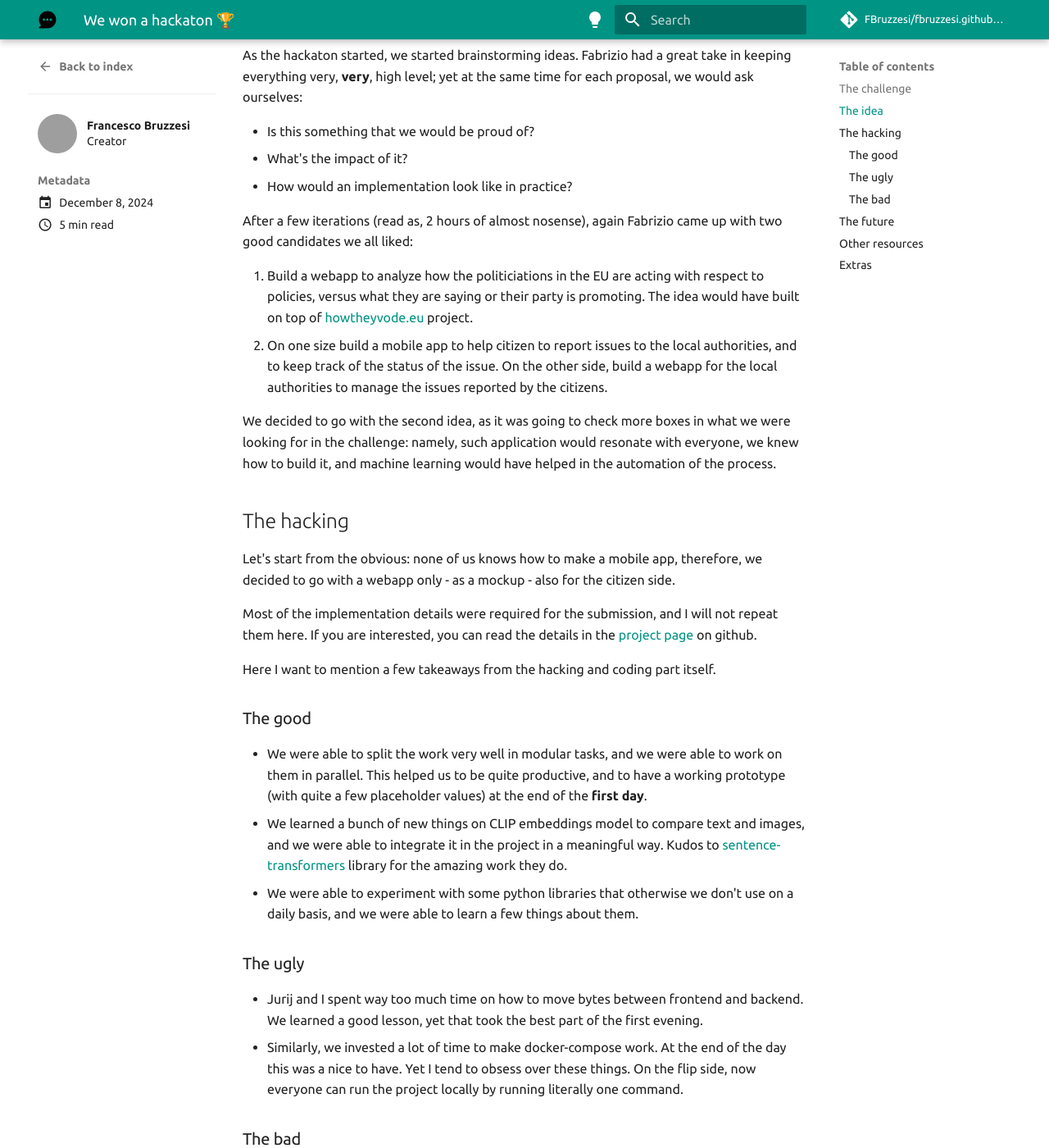
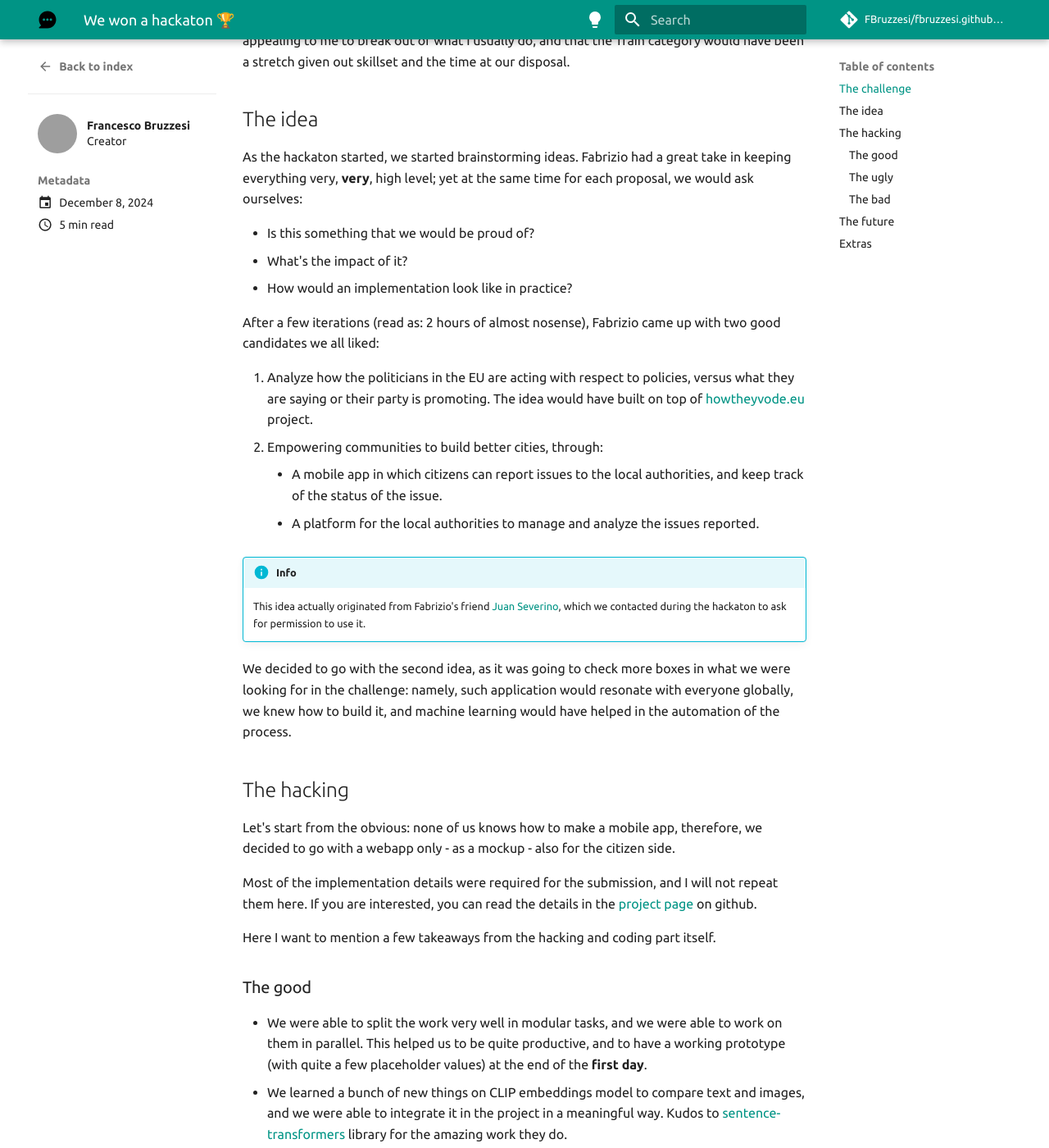
Before and after one commit to FBruzzesi/fbruzzesi.github.io, an MkDocs documentation site: the page built from docs/blog/posts/2024-12-08-we-won-a-hackaton.md, in a window 1280 px wide and 1400 px high, scrolled down 876 px. Shown: the whole window at 82% size. Built offline with MkDocs 1.6.1 and Material for MkDocs 9.7.7, drawn with Linux system fonts in a browser that asks for light colours; comment, search, counter and statistics services are not loaded; some of the changed text lies outside the part shown; grey boxes are pictures that could not be loaded.

Commit message:
feedback adjustments

```diff
--- a/docs/blog/posts/2024-12-08-we-won-a-hackaton.md
+++ b/docs/blog/posts/2024-12-08-we-won-a-hackaton.md
@@ -10,6 +10,9 @@
 Two weeks ago, I had the incredible opportunity to participate in [NumHack 2024][num-hack] alongside [Jurij Wollert][jurij]{:target="_blank"} and [Fabrizio Damicelli][fabrizio]{:target="_blank"} ... and to our amazement, we won 1st place in the Build Category 🧱
 
 We came for the fun, we stayed for the challenge, and we left with the prize 🏆
+
+!!! tip
+    Spoiler alert: If you want to get a sense of the final outcome before reading the rest of the post, you can watch the [video submission][video-submission]{:target="_blank"} we prepared.
 
 <!-- more -->
 
@@ -37,12 +40,18 @@
 * What's the impact of it?
 * How would an implementation look like in practice?
 
-After a few iterations (read as, 2 hours of almost nosense), again Fabrizio came up with two good candidates we all liked:
+After a few iterations (read as: 2 hours of almost nosense), Fabrizio came up with two good candidates we all liked:
 
-1. Build a webapp to analyze how the politiciations in the EU are acting with respect to policies, versus what they are saying or their party is promoting. The idea would have built on top of [howtheyvode.eu][how-they-vote]{:target="_blank"} project.
-2. On one size build a mobile app to help citizen to report issues to the local authorities, and to keep track of the status of the issue. On the other side, build a webapp for the local authorities to manage the issues reported by the citizens.
+1. Analyze how the politicians in the EU are acting with respect to policies, versus what they are saying or their party is promoting. The idea would have built on top of [howtheyvode.eu][how-they-vote]{:target="_blank"} project.
+2. Empowering communities to build better cities, through:
 
-We decided to go with the second idea, as it was going to check more boxes in what we were looking for in the challenge: namely, such application would resonate with everyone, we knew how to build it, and machine learning would have helped in the automation of the process.
+    * A mobile app in which citizens can report issues to the local authorities, and keep track of the status of the issue.
+    * A platform for the local authorities to manage and analyze the issues reported.
+
+!!! info
+    This idea actually originated from Fabrizio's friend [Juan Severino][juan-severino], which we contacted during the hackaton to ask for permission to use it.
+
+We decided to go with the second idea, as it was going to check more boxes in what we were looking for in the challenge: namely, such application would resonate with everyone globally, we knew how to build it, and machine learning would have helped in the automation of the process.
 
 ## The hacking
 
@@ -66,7 +75,7 @@
 ### The bad
 
 * Ok the obvious one: we did not have a mobile app developer nor any experience with that. And we knew it from the beginning. Yet we did the smart choice of not trying to learn it on the fly. I think that would end up being a wast of time for what one of use could have achieved in less than 72 hours.
-* Similarly, we did not have a designer.
+* Similarly, we did not have a designer to advise us how to make the application look aesthetically pleasing. We did our best, yet we know that the application is not the most beautiful thing you have ever seen.
 
 In general, we could have had a more diverse team in terms of skills, yet again, we were there for the fun and the learnings.
 
@@ -80,10 +89,6 @@
 
 In the meantime, I am looking forward to the next hackaton, and to the next opportunity to work with Jurij and Fabrizio. We had a blast 😉
 
-## Other resources
-
-We also submitted a video for the hackaton submission: [watch it here][video-submission]{:target="_blank"}
-
 ## Extras
 
 A big shoutout to [NumFocus][numfocus]{:target="_blank"} for organizing the hackaton, and to the sponsors. The event was incredibly well organized. I am looking forward to the next edition.
@@ -92,8 +97,9 @@
 
 [num-hack]: https://pydata.org/numhack
 [jurij]: https://www.linkedin.com/in/jurij-wollert-2985a2207/
-[fabrizio]: https://www.linkedin.com/in/fabridamicelli/
+[fabrizio]: https://github.com/fabridamicelli
 [how-they-vote]: https://howtheyvote.eu
+[juan-severino]: https://www.xing.com/profile/Juan_Severino2
 [moin-moin-repo]: https://github.com/FBruzzesi/moin-moin
 [sentence-transformers]: https://github.com/UKPLab/sentence-transformers
 [video-submission]: https://drive.google.com/file/d/1LdL8C3gbD0zsMX4-NNfKo68huBDYRFSP/view
```
